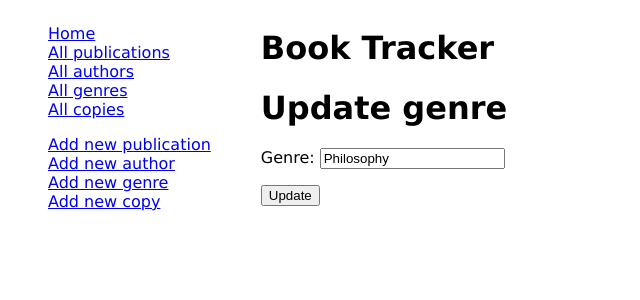
After one commit to MichaelAlexanderBryant/book-tracker, a Django app: page /detailgenre/1/update in a window 1280 px wide. The commit adds this page. Shown: the top 300 px of the page, without its empty margins (0-640 px from the left). Run offline with Django 4.2, Linux system fonts and the light colour scheme; data comes from the database, SQL or seed files in the repository; both versions use the stored data as it was after the commit.

Commit message:
Add edit option

```diff
--- a/library/templates/author_detail.html
+++ b/library/templates/author_detail.html
@@ -6,4 +6,6 @@
     <h3>{{ author.date_of_birth }} to {{ author.date_of_death }}</h3>
 </div>
 
+<a href="{% url 'update_author' author.pk %}">Update</a>
+
 {% endblock content %}
--- a/library/templates/copy_detail.html
+++ b/library/templates/copy_detail.html
@@ -8,4 +8,6 @@
     <p>{{ book.status }}</p>
 </div>
 
+<a href="{% url 'update_copy' book.pk %}">Update</a>
+
 {% endblock content %}
--- a/library/templates/genre_detail.html
+++ b/library/templates/genre_detail.html
@@ -5,4 +5,6 @@
     <h2>{{ genre.genre }}</h2>
 </div>
 
+<a href="{% url 'update_genre' genre.pk %}">Update</a>
+
 {% endblock content %}
--- /dev/null
+++ b/library/templates/genre_update.html
@@ -0,0 +1,9 @@
+{% extends "base.html" %}
+
+{% block content %}
+<h1>Update genre</h1>
+<form action="" method="post">{% csrf_token %}
+    {{ form.as_p }}
+<input type="submit" value="Update">
+</form>
+{% endblock content %}
--- a/library/templates/publication_detail.html
+++ b/library/templates/publication_detail.html
@@ -8,4 +8,6 @@
     <p>ISBN: {{ publication.isbn }}</p>
 </div>
 
+<a href="{% url 'update_publication' publication.pk %}">Update</a>
+
 {% endblock content %}
--- a/library/urls.py
+++ b/library/urls.py
@@ -1,9 +1,14 @@
 from django.urls import path
 
 from .views import (HomePageView, GenreListView, AuthorListView, PublicationListView, CopiesListView, AuthorCreateView, GenreCreateView,
-                    PublicationCreateView, CopyCreateView, PublicationDetailView, AuthorDetailView, GenreDetailView, CopiesDetailView)
+                    PublicationCreateView, CopyCreateView, PublicationDetailView, AuthorDetailView, GenreDetailView, CopiesDetailView,
+                    PublicationUpdateView, AuthorUpdateView, GenreUpdateView, CopyUpdateView)
 
 urlpatterns = [
+    path("detailcopy/<int:pk>/update", CopyUpdateView.as_view(), name="update_copy"),
+    path("detailgenre/<int:pk>/update", GenreUpdateView.as_view(), name="update_genre"),
+    path("detailauthor/<int:pk>/update", AuthorUpdateView.as_view(), name="update_author"),
+    path("detailpublication/<int:pk>/update", PublicationUpdateView.as_view(), name="update_publication"),
     path("detailcopy/<int:pk>/", CopiesDetailView.as_view(), name="detail_copy"),
     path("detailgenre/<int:pk>/", GenreDetailView.as_view(), name="detail_genre"),
     path("detailauthor/<int:pk>/", AuthorDetailView.as_view(), name="detail_author"),
--- a/library/views.py
+++ b/library/views.py
@@ -1,5 +1,5 @@
 from django.views.generic import ListView, DetailView
-from django.views.generic.edit import CreateView
+from django.views.generic.edit import CreateView, UpdateView
 from django.shortcuts import render
 
 from .models import Author, Book, Genre, Publication
@@ -75,3 +75,24 @@ class GenreDetailView(DetailView):
 class CopiesDetailView(DetailView):
     model = Book
     template_name = "copy_detail.html"
+
+# Update views
+class AuthorUpdateView(UpdateView):
+    model = Author
+    template_name = "author_update.html"
+    fields = ["first_name", "last_name", "date_of_birth", "date_of_death"]
+
+class GenreUpdateView(UpdateView):
+    model = Genre
+    template_name = "genre_update.html"
+    fields = ["genre"]
+
+class PublicationUpdateView(UpdateView):
+    model = Publication
+    template_name = "publication_update.html"
+    fields = ["title", "author", "summary", "isbn", "genre"]
+
+class CopyUpdateView(UpdateView):
+    model = Book
+    template_name = "copy_update.html"
+    fields = ["book", "imprint", "status"]
```
Also changed, not shown: library/templates/author_update.html (added, +9 -0 lines), library/templates/copy_update.html (added, +9 -0 lines), library/templates/publication_update.html (added, +9 -0 lines), db.sqlite3.
